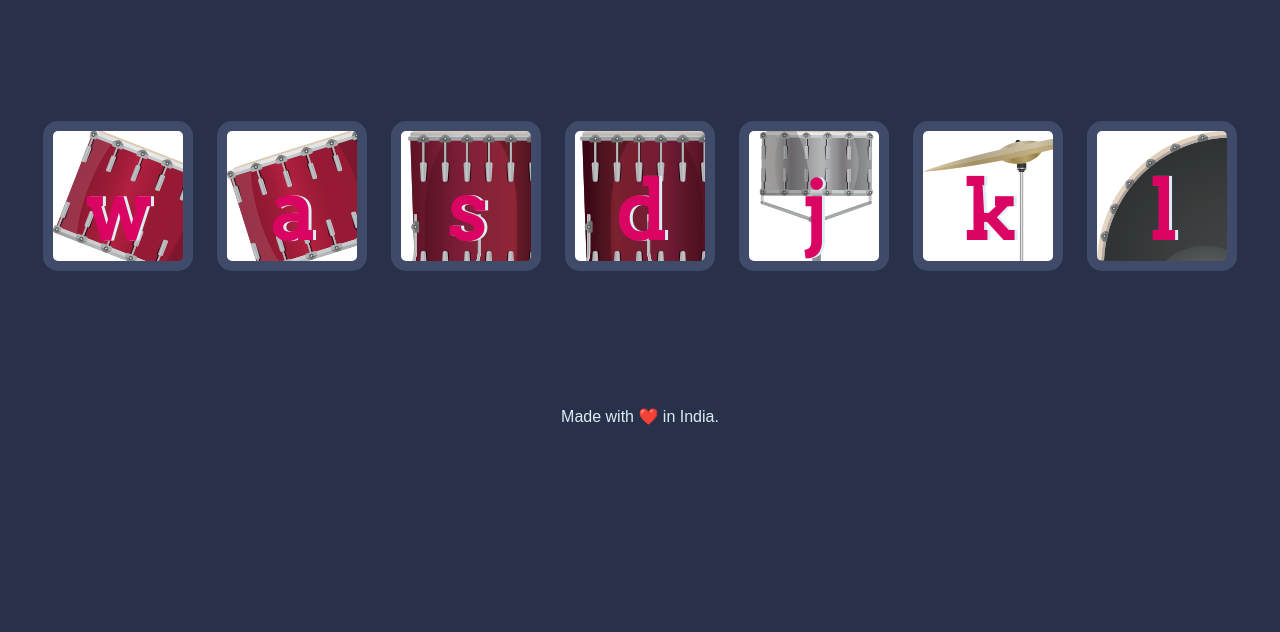
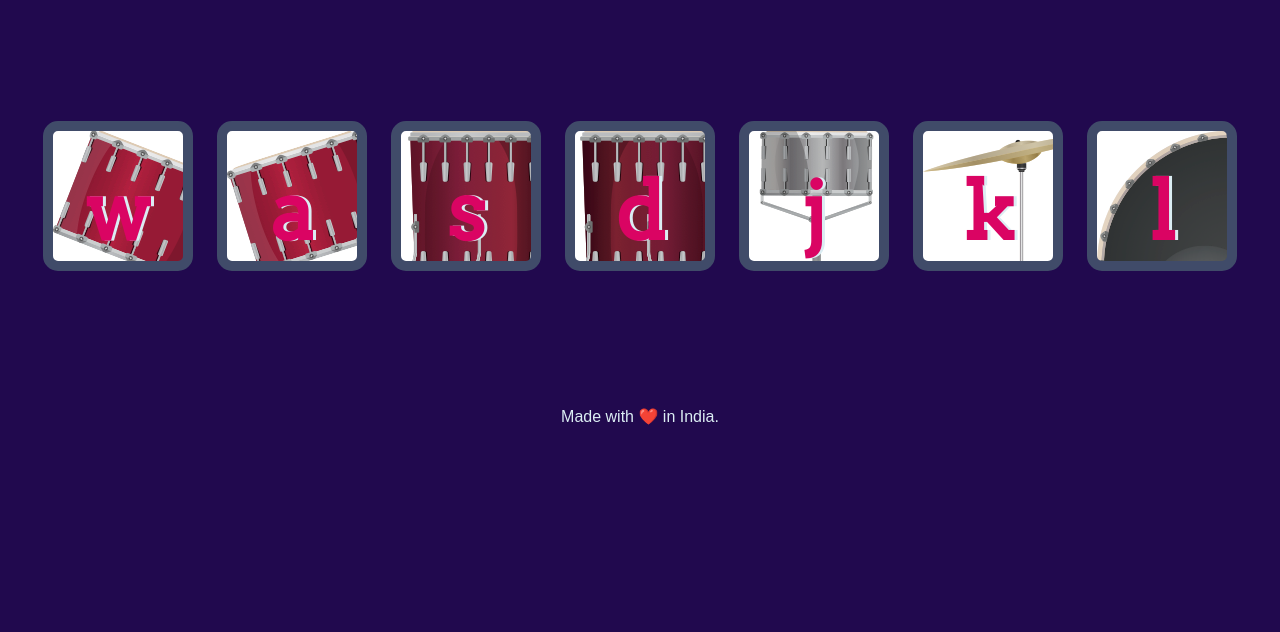
Before and after one commit to preethesh-ks/drum, a plain HTML site: page index.html in a window 1280 px wide. Shown: the part 168-800 px from the top of the page. Drawn offline with Linux system fonts and the light colour scheme.

Commit message:
Update styles.css

```diff
--- a/styles.css
+++ b/styles.css
@@ -1,6 +1,6 @@
 body {
   text-align: center;
-  background-color: #283149;
+  background-color: #21094E;
 }
 
 h1 {
```
